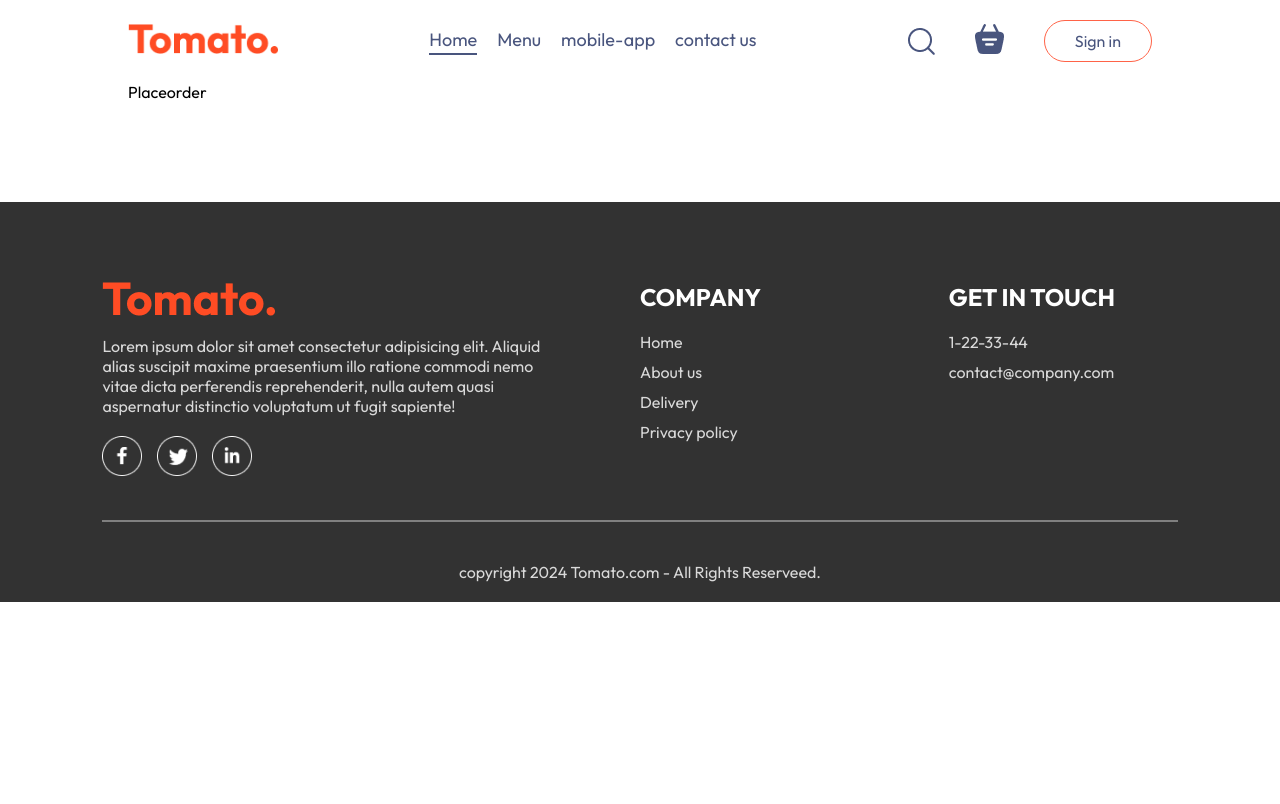
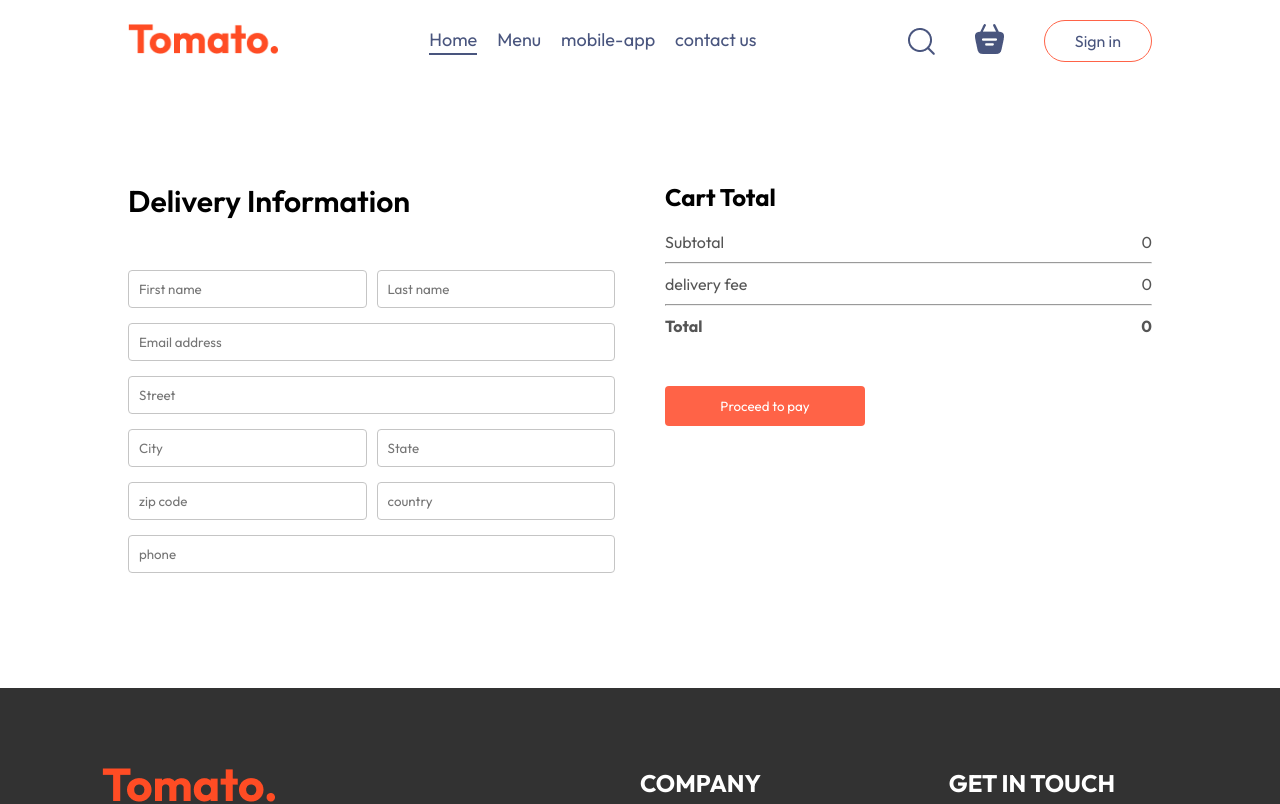
Before and after one commit to Spikree/food-del-front-end, a React (Vite) app: page /order in a window 1280 px wide. Shown: the top 804 px of the page. Built offline with nearby package versions, Linux system fonts and the light colour scheme.

Commit message:
frontend complete

```diff
--- a/src/assets/assets.js
+++ b/src/assets/assets.js
@@ -1,5 +1,6 @@
 import basket_icon from './basket_icon.png'
 import logo from './logo.png'
+import greenFood from './greenFood.png'
 import header_img from './header_img.png'
 import search_icon from './search_icon.png'
 import menu_1 from './menu_1.png'
@@ -61,6 +62,7 @@
 import parcel_icon from './parcel_icon.png'
 
 export const assets = {
+    greenFood,
     logo,
     basket_icon,
     header_img,
--- a/src/pages/Cart/Cart.jsx
+++ b/src/pages/Cart/Cart.jsx
@@ -1,10 +1,12 @@
 import { useContext } from 'react'
 import './Cart.css'
 import {StoreContext} from '../../context/StoreContext'
+import { useNavigate } from 'react-router-dom';
 
 export default function Cart() {
 
     const {cartItems,food_list,removeFromCart,getTotalCartAmount} = useContext(StoreContext);
+    const navigate = useNavigate();
 
     return <>
         <div className='cart'>
@@ -48,15 +50,15 @@
                         <hr />
                         <div className="cart-total-details">
                             <p>delivery fee</p>
-                            <p>{2}</p>
+                            <p>{getTotalCartAmount()===0?0:2}</p>
                         </div>
                         <hr />
                         <div className="cart-total-details">
                             <b>Total</b>
-                            <b>{getTotalCartAmount() + 2}</b>
+                            <b>{getTotalCartAmount() === 0 ?0:getTotalCartAmount()+2}</b>
                         </div>
                     </div>
-                    <button>Proceed to checkout</button>
+                    <button onClick={() => navigate('/order')}>Proceed to checkout</button>
                 </div>
                 <div className="cart-promocode">
                     <div>
--- a/src/pages/PlaceOrder/PlaceOrder.css
+++ b/src/pages/PlaceOrder/PlaceOrder.css
@@ -0,0 +1,41 @@
+.place-order {
+    display: flex;
+    align-items: start;
+    justify-content: space-between;
+    gap: 50px;
+    margin-top: 100px;
+}
+
+.place-order-left {
+    width: 100%;
+    max-width: max(30%, 500px);
+}
+
+.place-order-left .title {
+    font-size: 30px;
+    font-weight: 600;
+    margin-bottom: 50px;
+}
+
+.place-order-left input {
+    margin-bottom: 15px;
+    width: 100%;
+    padding: 10px;
+    border: 1px solid #c5c5c5;
+    border-radius: 4px;
+    outline-color: tomato;
+}
+
+.multi-fields {
+    display: flex;
+    gap: 10px;
+}
+
+.place-order-right {
+    width: 100%;
+    max-width: max(40%,500px);
+}
+
+.place-order .cart-total button {
+    margin-top: 30px;
+}
--- a/src/pages/PlaceOrder/PlaceOrder.jsx
+++ b/src/pages/PlaceOrder/PlaceOrder.jsx
@@ -1,9 +1,55 @@
+import { StoreContext } from '../../context/StoreContext'
 import './PlaceOrder.css'
+import { useContext } from 'react';
 
 export default function PlaceOrder() {
+
+    const {getTotalCartAmount} = useContext(StoreContext);
+
     return <>
-        <div>
-            Placeorder
-        </div>
+        <form className='place-order'>
+            <div className="place-order-left">
+                <p className='title'>Delivery Information</p>
+                <div className="multi-fields">
+                    <input type="text" placeholder='First name' />
+                    <input type="text" placeholder='Last name' />
+                </div>
+                <input type="email" placeholder='Email address' />
+                <input type="text" placeholder='Street' />
+                <div className="multi-fields">
+                    <input type="text" placeholder='City' />
+                    <input type="text" placeholder='State' />
+                </div>
+                <div className="multi-fields">
+                    <input type="text" placeholder='zip code' />
+                    <input type="text" placeholder='country' />
+                </div>
+                <input type="text" placeholder='phone' />
+            </div>
+
+
+            <div className="place-order-right">
+            <div className="cart-total">
+                    <h2>Cart Total</h2>
+                    <div>
+                        <div className="cart-total-details">
+                            <p>Subtotal</p>
+                            <p>{getTotalCartAmount()}</p>
+                        </div>
+                        <hr />
+                        <div className="cart-total-details">
+                            <p>delivery fee</p>
+                            <p>{getTotalCartAmount()===0?0:2}</p>
+                        </div>
+                        <hr />
+                        <div className="cart-total-details">
+                            <b>Total</b>
+                            <b>{getTotalCartAmount()===0?0:getTotalCartAmount()+2}</b>
+                        </div>
+                    </div>
+                    <button>Proceed to pay</button>
+                </div>
+            </div>
+        </form>
     </>
 }
```
Also changed, not shown: src/assets/greenFood.png (added).
